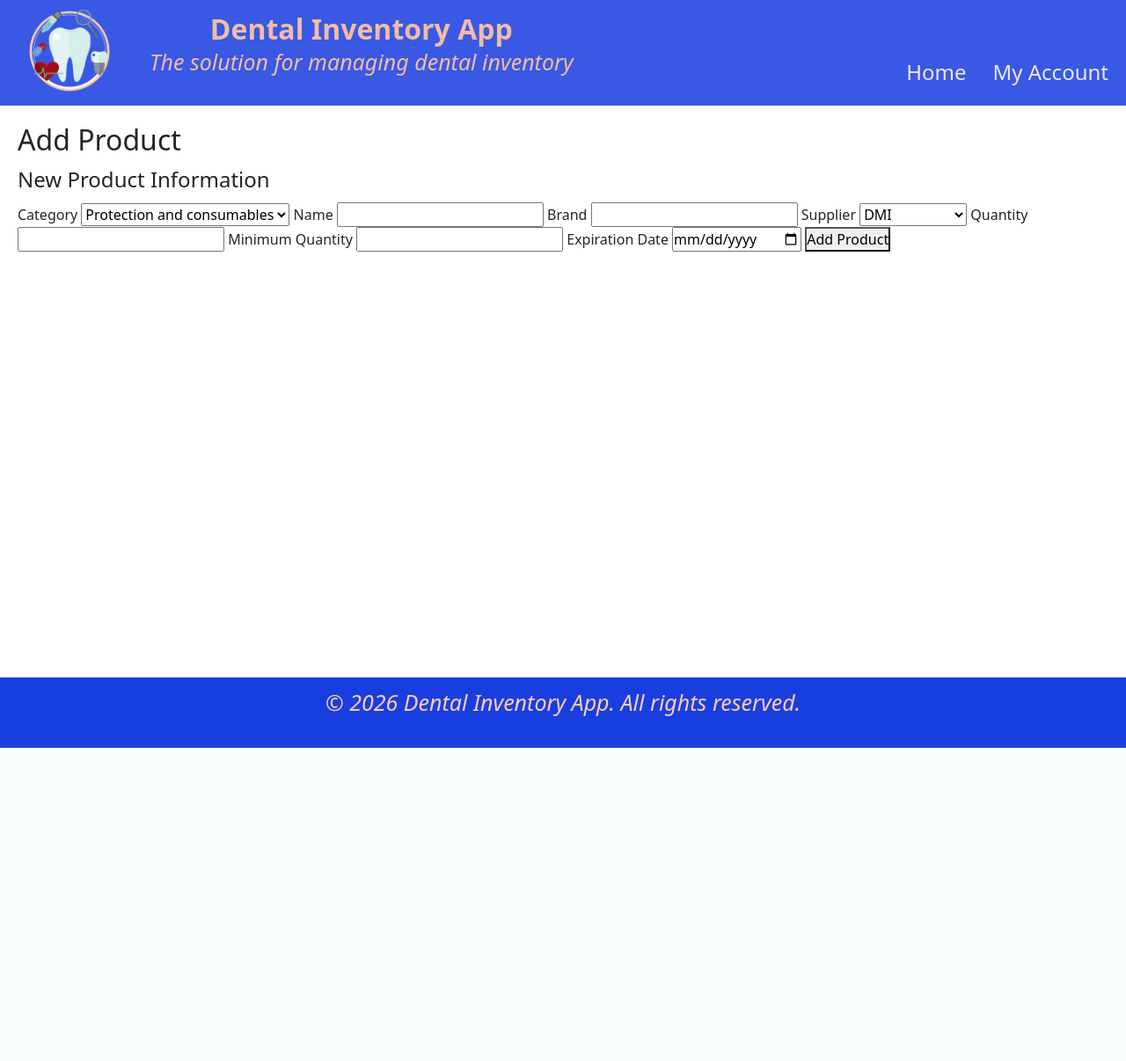
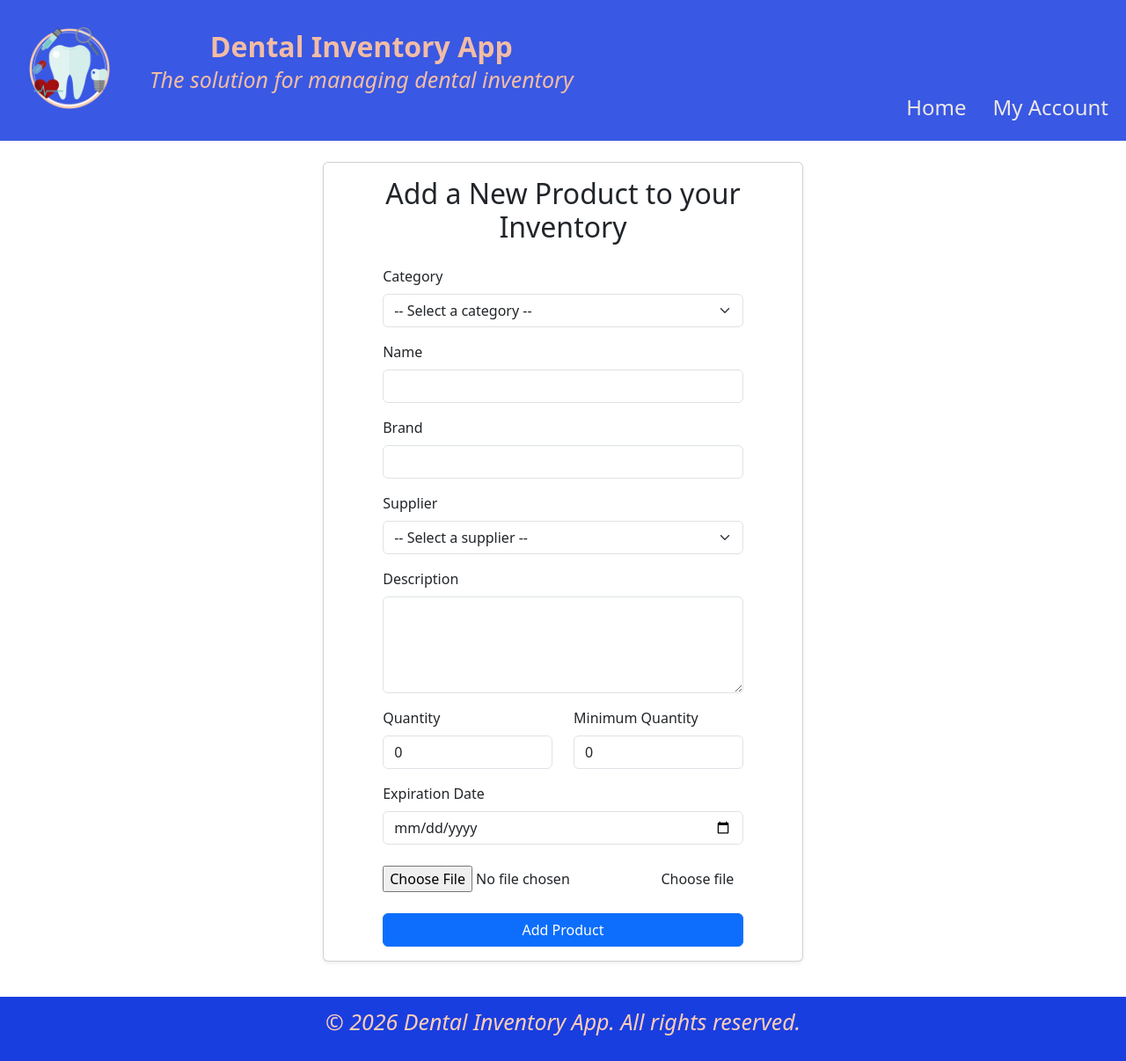
Before and after one commit to BacigalupoSofia/Flask_app_assessment, a Flask app: page /add in a window 1280 px wide. Shown: the whole page at 88% size. Before the commit the page ends 850 px from the top, so only its background shows below. Run offline with Flask 3, Linux system fonts and the light colour scheme.

Commit message:
Bootstrap style Add Product Form, Error Alert, Keep Old Input after error

```diff
--- a/app.py
+++ b/app.py
@@ -17,16 +17,33 @@ def Add():
     if request.method == 'POST':
         new_product = {
             "id": len(products) + 1,
-            "category": request.form['category'],
-            "name": request.form['name'],
-            "brand": request.form['brand'],
-            "Supplier": request.form['Supplier'],
-            "quantity": int(request.form['quantity']),
-            "minimum": int(request.form['minimum']),
-            "expiration": request.form['expiration']
+            "category": request.form.get('category'),
+            "name": request.form.get('name').strip(),
+            "brand": request.form.get('brand'),
+            "Supplier": request.form.get('Supplier'),
+            "quantity": int(request.form.get('quantity')),
+            "minimum": int(request.form.get('minimum')),
+            "expiration": request.form.get('expiration')
         }
+
+        errors = []
+        if not new_product["category"]:
+            errors.append("Category is required.")
+        if not new_product["name"]:
+            errors.append("Name is required.")
+        if not new_product["brand"]:
+            errors.append("Brand is required.")
+        if not new_product["Supplier"]:
+            errors.append("Supplier is required.")
+        if not new_product["expiration"]:
+            errors.append("Expiration date is required.")
+
+        if errors:
+            return render_template('add.html', errors=errors)
+
         products.append(new_product)
         return redirect(url_for('Stock'))
+
     return render_template('add.html')
 
 @app.route('/delete/<int:product_id>', methods=['GET', 'POST'])
--- a/static/styles/style.css
+++ b/static/styles/style.css
@@ -2,6 +2,23 @@
   margin: 0;
   padding: 0;
   box-sizing: border-box;
+}
+
+html,
+body {
+  height: 100%;
+  margin: 0;
+}
+
+body {
+  min-height: 100vh;
+  display: flex;
+  flex-direction: column;
+}
+
+main.content {
+  flex: 1;
+  padding-bottom: 40px;
 }
 
 header {
@@ -13,7 +30,6 @@ header {
   text-align: center;
   gap: 30px;
   width: 100%;
-  height: 15vh;
 }
 
 header h1 {
@@ -50,18 +66,18 @@ nav a:focus {
   color: rgb(255 205 183);
 }
 
-.content {
-  padding: 20px;
-  height: 75vh;
-}
-
 footer {
   background-color: #193ee0;
   color: rgb(255 205 183);
   text-align: center;
   padding: 10px;
-  bottom: 0;
   width: 100%;
-  height: 10vh;
-  margin-top: 50px;
+  margin-top: auto;
+  position: relative;
 }
+
+#addForm {
+  width: 80%;
+  margin: 0 auto;
+  margin-top: 20px;
+}
--- a/templates/add.html
+++ b/templates/add.html
@@ -1,47 +1,141 @@
 {% extends "base.html" %} {% block title %} Add Product - Dental Inventory App
-{% endblock %} {% block content %}
+{% endblock %} {% block content %} {% if errors %}
+<div class="alert alert-danger alert-dismissible fade show mt-3" role="alert">
+  <strong>Missing information!</strong>
+  {% for err in errors %} {{ err }} {% endfor %}
+  <button
+    type="button"
+    class="btn-close"
+    data-bs-dismiss="alert"
+    aria-label="Close"
+  ></button>
+</div>
+{% endif %}
 
-<h2>Add Product</h2>
-<!-- A form to add a new product to the inventory. -->
-<!-- The form will have fields for the product name, brand, and quantity.
- When the form is submitted, it will send a POST request to the server with the new product information. -->
+<div class="container mt-4">
+  <div class="row justify-content-center">
+    <div class="col-md-8 col-lg-6">
+      <div class="card shadow-sm">
+        <div class="card-body">
+          <h2 class="card-title mb-4 text-center">
+            Add a New Product to your Inventory
+          </h2>
 
-<form method="POST">
-  <legend>New Product Information</legend>
-  <fieldset>
-    <label for="category">Category</label>
-    <select id="category" name="category">
+          <form method="POST" id="addForm">
+            <div class="mb-3">
+              <label for="category" class="form-label">Category</label>
+              <select id="category" name="category" class="form-select">
+                <option value="" selected disabled>
+                  -- Select a category --
+                </option>
                 <option value="Protection_and_consumables">
-        Protection and consumables
+                  Protection and Consumables
                 </option>
                 <option value="Restorative">Restorative</option>
                 <option value="Surgery">Surgery</option>
               </select>
+            </div>
 
-    <label for="name">Name</label>
-    <input type="text" name="name" />
+            <div class="mb-3">
+              <label for="name" class="form-label">Name</label>
+              <input
+                type="text"
+                id="name"
+                name="name"
+                value="{{ request.form.get('name', '') }}"
+                class="form-control"
+              />
+            </div>
 
-    <label for="brand">Brand</label>
-    <input type="text" id="brand" name="brand" />
+            <div class="mb-3">
+              <label for="brand" class="form-label">Brand</label>
+              <input
+                type="text"
+                id="brand"
+                name="brand"
+                value="{{ request.form.get('brand', '') }}"
+                class="form-control"
+              />
+            </div>
 
-    <label for="Supplier">Supplier</label>
-    <select name="Supplier" id="Supplier">
+            <div class="mb-3">
+              <label for="Supplier" class="form-label">Supplier</label>
+              <select id="Supplier" name="Supplier" class="form-select">
+                <option value="" selected disabled>
+                  -- Select a supplier --
+                </option>
                 <option value="DMI">DMI</option>
                 <option value="Dontalia">Dontalia</option>
                 <option value="HenrySchein">Henry Schein</option>
               </select>
+            </div>
 
-    <label for="quantity">Quantity</label>
-    <input type="number" name="quantity" id="quantity" />
+            <div class="mb-3">
+              <label for="description" class="form-label"> Description </label>
+              <textarea
+                id="description"
+                name="description"
+                rows="4"
+                class="form-control"
+              >
+{{ request.form.get('description', '') }}</textarea
+              >
+            </div>
 
-    <label for="minimum">Minimum Quantity</label>
-    <input type="number" name="minimum" id="minimum" />
+            <div class="row mb-3">
+              <div class="col-md-6">
+                <label for="quantity" class="form-label"> Quantity </label>
+                <input
+                  type="number"
+                  id="quantity"
+                  name="quantity"
+                  value="{{ request.form.get('quantity', '0') }}"
+                  class="form-control"
+                />
+              </div>
 
-    <label for="expiration">Expiration Date</label>
-    <input type="date" name="expiration" id="expiration" />
+              <div class="col-md-6">
+                <label for="minimum" class="form-label">
+                  Minimum Quantity
+                </label>
+                <input
+                  type="number"
+                  id="minimum"
+                  name="minimum"
+                  value="{{ request.form.get('minimum', '0') }}"
+                  class="form-control"
+                />
+              </div>
+            </div>
 
-    <button type="submit">Add Product</button>
-  </fieldset>
+            <div class="mb-4">
+              <label for="expiration" class="form-label">
+                Expiration Date
+              </label>
+              <input
+                type="date"
+                id="expiration"
+                name="expiration"
+                value="{{ request.form.get('expiration', '') }}"
+                class="form-control"
+              />
+            </div>
+
+            <div class="custom-file mb-4">
+              <input type="file" class="custom-file-input" id="customFile" />
+              <label class="custom-file-label" for="customFile"
+                >Choose file</label
+              >
+            </div>
+
+            <div class="d-grid">
+              <button type="submit" class="btn btn-primary">Add Product</button>
+            </div>
           </form>
+        </div>
+      </div>
+    </div>
+  </div>
+</div>
 
 {% endblock %}
```
Lines whose indentation alone changed are shown as unchanged.
